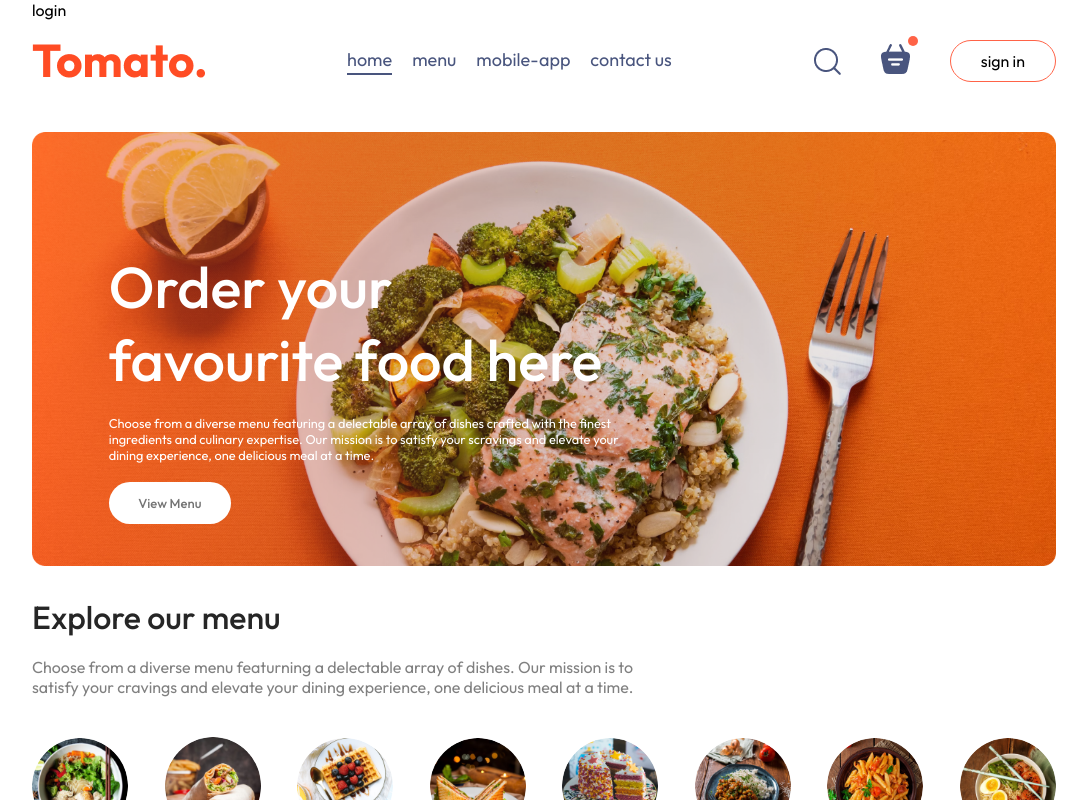
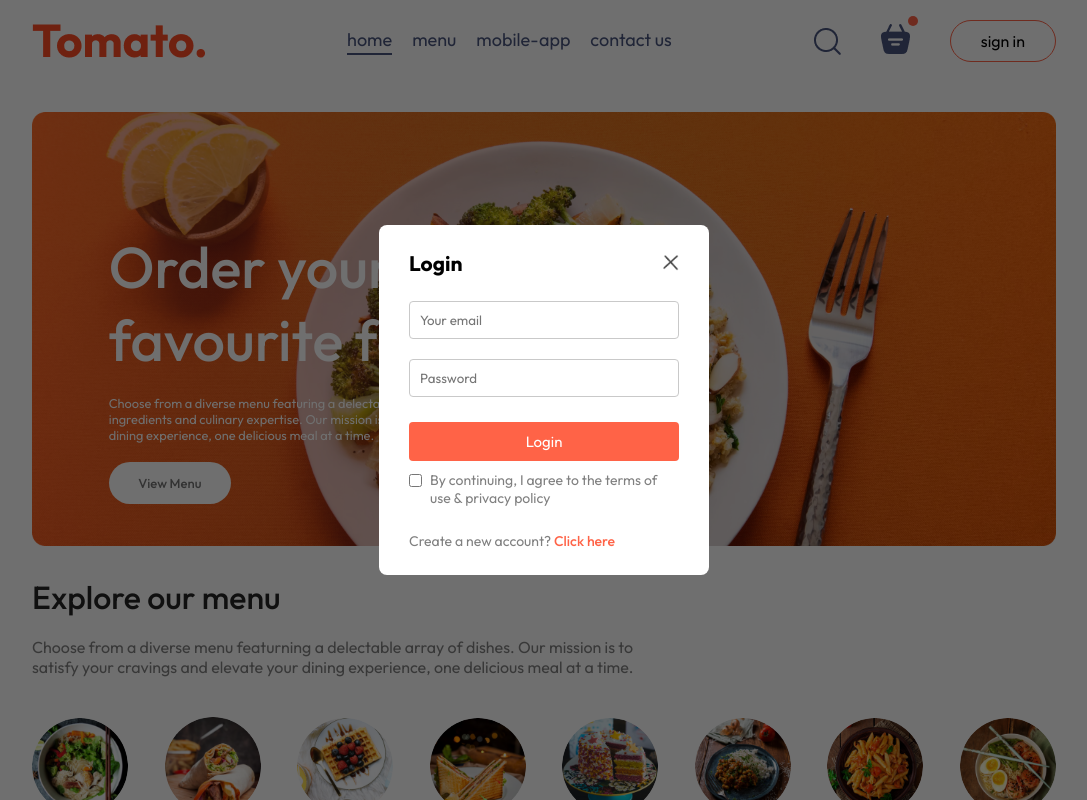
Before and after one commit to ngocmaruko/food-delivery, a React (Vite) app: page / in a window 1280 px wide. Both pictures are taken after a click on the button "sign in". Shown: the top 800 px of the page, without its empty margins (96-1183 px from the left). Built offline with nearby package versions, Linux system fonts and the light colour scheme.

Commit message:
LoginPopup-done

```diff
--- a/src/App.jsx
+++ b/src/App.jsx
@@ -8,13 +8,12 @@ import { Footer } from './components/Footer/Footer'
 import { LoginPopup } from './components/LoginPopup/LoginPopup'
 
 const App = () => {
-
   const[showLogin,setShowLogin] = useState(false);
   return (
     <>
+      {showLogin ? <LoginPopup setShowLogin={setShowLogin} /> : <></> }
       <div className='app'>
-        {showLogin ? <LoginPopup /> : <></>}
-        <Navbar setShowLogin={setShowLogin} />
+        <Navbar setShowLogin={setShowLogin}/>
         <Routes>
           <Route path='/' element={<Home />} />
           <Route path='/cart' element={<Cart />} />
--- a/src/components/LoginPopup/LoginPopup.css
+++ b/src/components/LoginPopup/LoginPopup.css
@@ -0,0 +1,65 @@
+.login-popup{
+  position: absolute;
+  z-index: 1;
+  width: 100%;
+  height: 100%;
+  background-color: #00000090;
+  display: grid;
+}
+.login-popup-container{
+  place-self: center;
+  width: max(23vw,330px);
+  color: #808080;
+  background-color: white;
+  display: flex;
+  flex-direction: column;
+  gap: 25px;
+  padding: 25px 30px;
+  border-radius: 8px;
+  font-size: 14px;
+  animation: fadeIn 0.5s;
+}
+.login-popup-tittle{
+  display: flex;
+  justify-content: space-between;
+  align-items: center;
+  color: black;
+}
+.login-popup-tittle img{
+  width: 16px;
+  cursor: pointer;
+}
+.login-popup-inputs{
+  display: flex;
+  flex-direction: column;
+  gap: 20px;
+}
+.login-popup-inputs input{
+  outline: none;
+  border: 1px solid #c9c9c9;
+  padding: 10px;
+  border-radius: 4px;
+}
+.login-popup-container button{
+  border: none;
+  padding: 10px;
+  border-radius: 4px;
+  color: white;
+  background-color: tomato;
+  font-size: 15px;
+  cursor: pointer;
+}
+.login-popup-condition{
+  display: flex;
+  align-items: start;
+  gap: 8px;
+  margin-top: -15px;
+}
+.login-popup-condition input{
+  margin-top: 3px;
+}
+.login-popup p span{
+  color: tomato;
+  cursor: pointer;
+  font-weight: 500;
+}
--- a/src/components/LoginPopup/LoginPopup.jsx
+++ b/src/components/LoginPopup/LoginPopup.jsx
@@ -1,10 +1,30 @@
-import React from 'react'
+import React, { useState } from 'react'
 import './LoginPopup.css'
+import { assets } from '../../assets/assets';
 
-export const LoginPopup = () => {
+export const LoginPopup = ({setShowLogin}) => {
+  const[currentState,setCurrentState] = useState('Login');
   return (
     <div className='login-popup'>
-      login
+      <form action="" className="login-popup-container">
+        <div className="login-popup-tittle">
+          <h2>{currentState}</h2>
+          <img onClick={() => setShowLogin(false)} src={assets.cross_icon} alt='' />
+        </div>
+        <div className="login-popup-inputs">
+          {currentState === 'Login' ? <></> : <input type="text" placeholder='Your name' required/>}
+          <input type="email" placeholder='Your email' required/>
+          <input type="password" placeholder='Password' required/>
+        </div>
+        <button>{currentState === 'Sign Up' ? 'Create account': 'Login'}</button>
+        <div className="login-popup-condition">
+          <input type="checkbox" required/>
+          <p>By continuing, I agree to the terms of use & privacy policy</p>
+        </div>
+        {currentState === 'Login'
+          ?<p>Create  a new account? <span onClick={() => setCurrentState('Sign Up')}>Click here</span></p>
+          :<p>Already have an account? <span onClick={() => setCurrentState('Login')}>Login</span></p>}
+      </form>
     </div>
   )
 }
```
